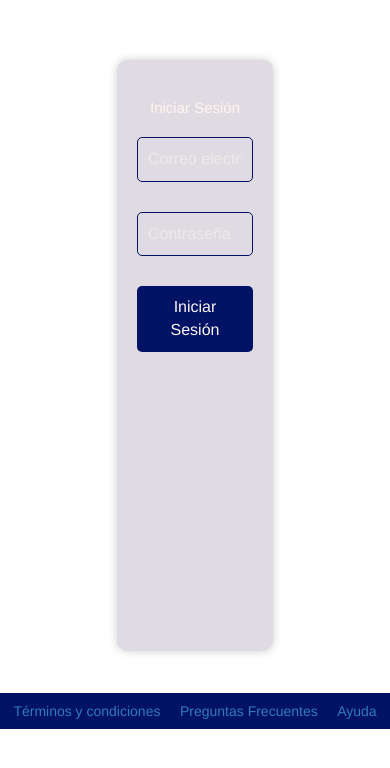
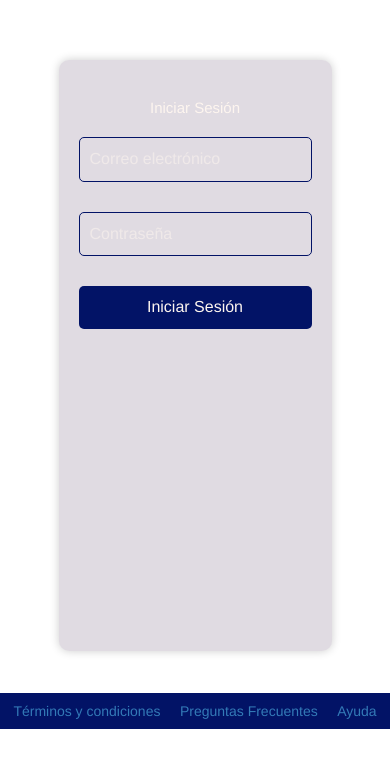
Before and after one commit to diegochervin/trabajo-java, a plain HTML site: page templates/login.html in a window 390 px wide. Shown: the part 54-822 px from the top of the page. Drawn offline with nearby package versions, Linux system fonts and the light colour scheme.

Commit message:
update login form
media query

```diff
--- a/static/css/login.style.css
+++ b/static/css/login.style.css
@@ -143,7 +143,11 @@ h2{
 @media (max-width: 695px) {
     .aside {
         display: none;
-    }}
+    }
+    .login-form{
+        width: 70vw;
+    }
+}
 
     @keyframes tilt-n-move-shaking {
         0% { transform: translate(0, 0) rotate(0deg); }
```
